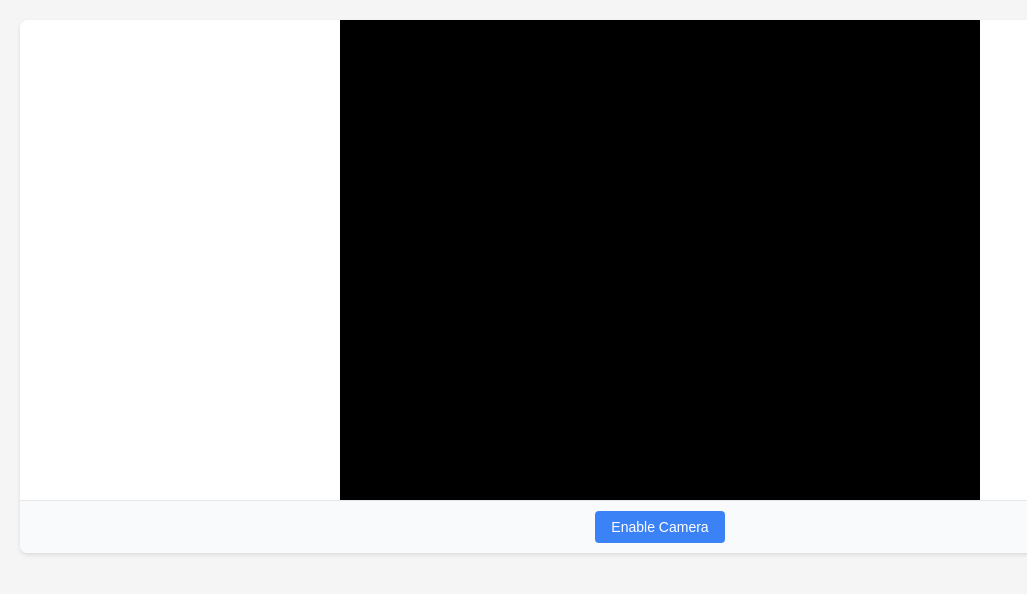
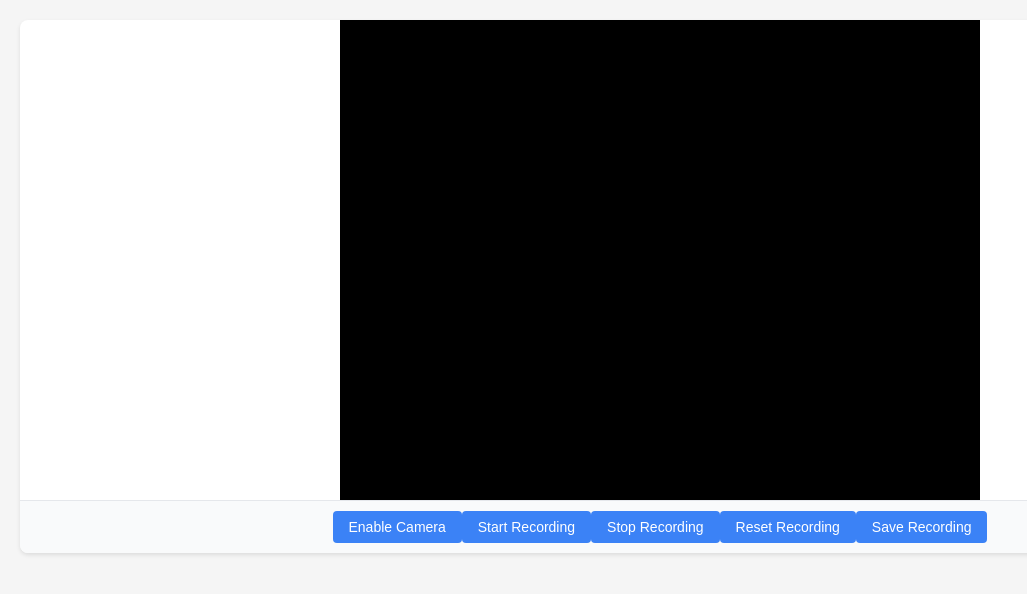
Before and after one commit to exoconnor/electron-video-takehome, a React (Vite) app: page / in a window 1280 px wide. Shown: the top 594 px of the page, without its empty margins (0-1027 px from the left). Built offline with nearby package versions, Linux system fonts and the light colour scheme; no server answers.

Commit message:
it('saves video')

```diff
--- a/src/Record/Camera.module.css
+++ b/src/Record/Camera.module.css
@@ -48,6 +48,9 @@
 }
 
 .controls {
+  display: flex;
+  flex-direction: row;
+  justify-content: center;
   padding: 10px;
   text-align: center;
   background-color: #f9fafb;
--- a/src/Record/Camera.tsx
+++ b/src/Record/Camera.tsx
@@ -1,10 +1,13 @@
 import React, { useEffect, useState, useRef } from 'react'
 import { accessCamera } from './accessCamera'
+import { createRecording } from './createRecording'
 
 import styles from './Camera.module.css'
 
 const Camera: React.FC = () => {
+  // The main video element
   const videoRef = useRef<HTMLVideoElement>(null)
+  // Default on is probably better anyways
   const [cameraEnabled, setCameraEnabled] = useState(false);
 
   // Access camera
@@ -12,6 +15,18 @@ const Camera: React.FC = () => {
     width: 640,
     height: 480
   });
+
+  // Setup recording
+  const {
+      status: recordingStatus,
+      duration,
+      recordedUrl,
+      startRecording,
+      stopRecording,
+      resetRecording,
+      saveRecording
+  } = createRecording(stream);
+
 
   // update video ref based on webcam state
   useEffect(() => {
@@ -40,27 +55,38 @@ const Camera: React.FC = () => {
           </div>
         )}
       </div>
-      {cameraEnabled ? (
-        <>
       <div className={styles.controls}>
         <button
-              onClick={() => setCameraEnabled(false)}
+          onClick={() => setCameraEnabled(!cameraEnabled)}
           className="control-btn"
         >
-              Disable Camera
+          {cameraEnabled ? "Disable Camera" : "Enable Camera"}
+        </button>
+        <button
+          onClick={() => startRecording()}
+          className="control-btn"
+        >
+          Start Recording
+        </button>
+        <button
+          onClick={() => stopRecording()}
+          className="control-btn"
+        >
+          Stop Recording
+        </button>
+        <button
+          onClick={() => resetRecording()}
+          className="control-btn"
+        >
+          Reset Recording
+        </button>
+        <button
+          onClick={() => saveRecording()}
+          className="control-btn"
+        >
+          Save Recording
         </button>
       </div>
-        </>
-      ) : (
-        <div className={styles.controls}>
-          <button
-            onClick={() => setCameraEnabled(true)}
-            className="control-btn"
-          >
-            Enable Camera
-          </button>
-        </div>
-      )}
     </div>
   );
 }
--- /dev/null
+++ b/src/Record/createRecording.ts
@@ -0,0 +1,191 @@
+import { useState, useEffect, useRef } from 'react';
+import type { RecordingConfig, RecordingOperations, RecordingStatus } from './types';
+
+/**
+ * Creates and manages a video recording from a media stream
+ *
+ * @param stream - Media stream to record
+ * @param config - Recording configuration options
+ * @returns Recording state and controls
+ */
+export function createRecording(
+  stream: MediaStream | null,
+  config: RecordingConfig = {}
+): RecordingOperations {
+  const [status, setStatus] = useState<RecordingStatus>('inactive');
+  const [recordedBlob, setRecordedBlob] = useState<Blob | null>(null);
+  const [recordedUrl, setRecordedUrl] = useState<string | null>(null);
+  const [duration, setDuration] = useState(0);
+  const [error, setError] = useState<Error | null>(null);
+
+  const mediaRecorder = useRef<MediaRecorder | null>(null);
+  const recordedChunks = useRef<Blob[]>([]);
+  const timerRef = useRef<number | null>(null);
+
+  // Determine supported MIME types
+  const getMimeType = () => {
+    const defaultTypes = [
+      'video/webm;codecs=vp9,opus',
+      'video/webm;codecs=vp8,opus',
+      'video/webm',
+      'video/mp4'
+    ];
+
+    if (config.mimeType && MediaRecorder.isTypeSupported(config.mimeType)) {
+      return config.mimeType;
+    }
+
+    // Find first supported type
+    const supportedType = defaultTypes.find(type => MediaRecorder.isTypeSupported(type));
+    if (!supportedType) {
+      console.warn('None of the preferred MIME types are supported. Using browser default.');
+    }
+
+    return supportedType || '';
+  };
+
+  const startRecording = () => {
+    if (!stream) {
+      setError(new Error('No camera stream available'));
+      setStatus('error');
+      return;
+    }
+
+    try {
+      // Reset state
+      recordedChunks.current = [];
+      setError(null);
+      setRecordedBlob(null);
+      setRecordedUrl(null);
+      setDuration(0);
+
+      // Create MediaRecorder
+      const options: MediaRecorderOptions = {
+        mimeType: getMimeType(),
+        videoBitsPerSecond: config.videoBitsPerSecond || 2500000 // 2.5 Mbps default
+      };
+
+      mediaRecorder.current = new MediaRecorder(stream, options);
+
+      // Set up event handlers
+      mediaRecorder.current.ondataavailable = (event) => {
+        if (event.data.size > 0) {
+          recordedChunks.current.push(event.data);
+        }
+      };
+
+      mediaRecorder.current.onstop = () => {
+        if (recordedChunks.current.length === 0) {
+          setStatus('inactive');
+          return;
+        }
+
+        setStatus('processing');
+
+        // Create a single blob from all chunks
+        const blob = new Blob(recordedChunks.current, { type: getMimeType() });
+        const url = URL.createObjectURL(blob);
+
+        setRecordedBlob(blob);
+        setRecordedUrl(url);
+        setStatus('inactive');
+
+        // Stop the timer
+        if (timerRef.current !== null) {
+          window.clearInterval(timerRef.current);
+          timerRef.current = null;
+        }
+      };
+
+      mediaRecorder.current.onerror = (event) => {
+        setError(new Error('Recording error: ' + event.error));
+        setStatus('error');
+      };
+
+      // Start recording
+      mediaRecorder.current.start(1000); // Collect data every second
+      setStatus('recording');
+
+      // Start duration timer
+      timerRef.current = window.setInterval(() => {
+        setDuration(prev => prev + 1);
+      }, 1000);
+
+    } catch (err) {
+      setError(err instanceof Error ? err : new Error('Failed to start recording'));
+      setStatus('error');
+      console.error('Error starting recording:', err);
+    }
+  };
+
+  const stopRecording = () => {
+    if (mediaRecorder.current && (mediaRecorder.current.state === 'recording' || mediaRecorder.current.state === 'paused')) {
+      mediaRecorder.current.stop();
+    }
+  };
+
+  const resetRecording = () => {
+    if (recordedUrl) {
+      URL.revokeObjectURL(recordedUrl);
+    }
+
+    setStatus('inactive');
+    setRecordedBlob(null);
+    setRecordedUrl(null);
+    setDuration(0);
+    setError(null);
+    recordedChunks.current = [];
+  };
+
+  const saveRecording = async (fileName?: string) => {
+    if (!recordedBlob) {
+      return {
+        success: false,
+        error: 'No recording available to save'
+      };
+    }
+
+    try {
+      // Convert blob to ArrayBuffer for saving via IPC
+      const arrayBuffer = await recordedBlob.arrayBuffer();
+
+      // Use the electron API exposed in preload script
+      const result = await (window as any).electronAPI.saveVideo(fileName, arrayBuffer);
+      return result;
+    } catch (err) {
+      console.error('Error saving recording:', err);
+      return {
+        success: false,
+        error: err instanceof Error ? err.message : 'Failed to save recording'
+      };
+    }
+  };
+
+  // Clean up resources when component unmounts
+  useEffect(() => {
+    return () => {
+      if (timerRef.current !== null) {
+        window.clearInterval(timerRef.current);
+      }
+
+      if (recordedUrl) {
+        URL.revokeObjectURL(recordedUrl);
+      }
+    };
+  }, [recordedUrl]);
+
+  return {
+    // State
+    status,
+    recordedBlob,
+    recordedUrl,
+    duration,
+    error,
+
+    // Controls
+    startRecording,
+    stopRecording,
+    resetRecording,
+    saveRecording
+  };
+}
```
Also changed, not shown: src/Record/types.ts (+66 -0 lines), src/main.ts (+30 -1 lines), src/preload.ts (+9 -0 lines). Lines whose indentation alone changed are shown as unchanged.
